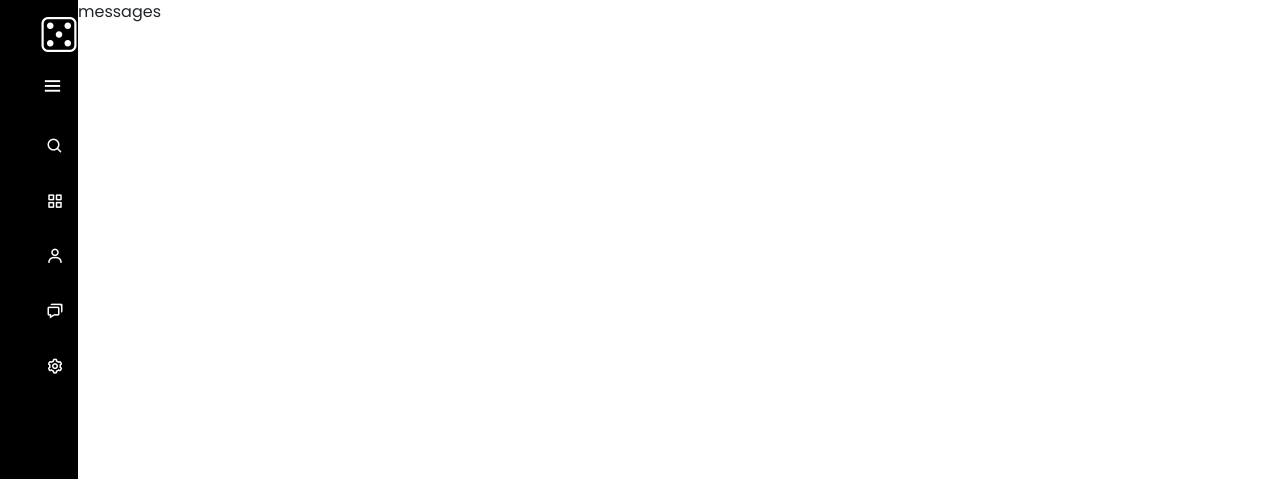
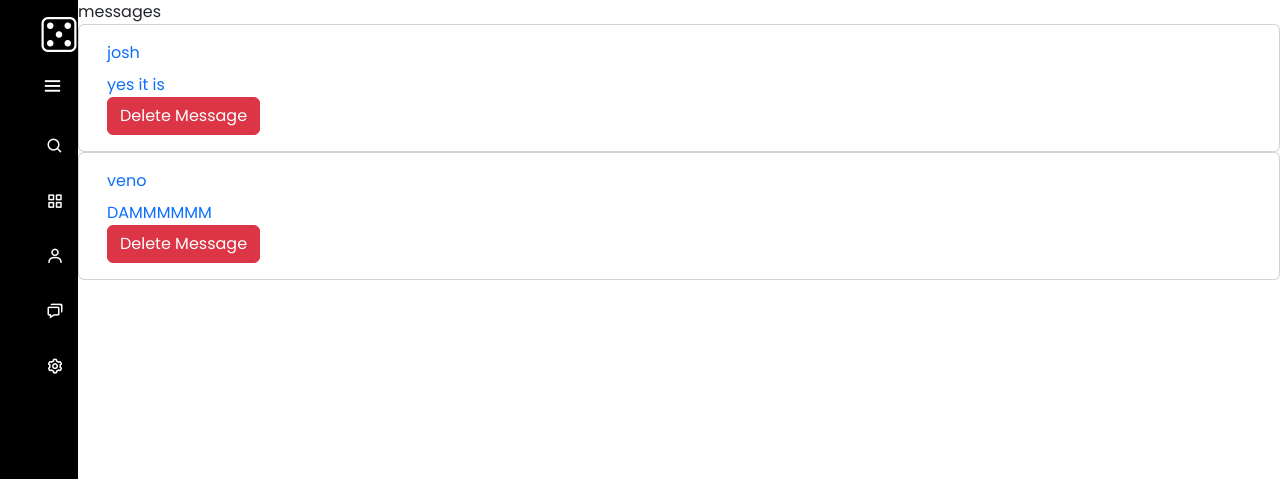
Before and after one commit to KaleighG/QuestHub, a Django app: page /messages/ in a window 1280 px wide. Shown: the top 479 px of the page. Run offline with Django 4.2, Linux system fonts and the light colour scheme; a user stored in the database is signed in; data comes from the database, SQL or seed files in the repository; both versions use the stored data as it was after the commit; some libraries are stand-ins or nearby versions.

Commit message:
displaying messages and delete

```diff
--- a/app/models.py
+++ b/app/models.py
@@ -29,3 +29,5 @@ class Message(models.Model):
     )
     message = models.CharField(max_length=250)
     date = models.DateTimeField(auto_now_add=True)
+    def __str__(self):
+        return f"{self.message}"
--- a/app/templates/message.html
+++ b/app/templates/message.html
@@ -1,4 +1,21 @@
-{% extends 'base.html' %} {% block title %}Messages{% endblock %}
-{% block content %}
+{% extends 'base.html' %} {% block content %}
 <div>messages</div>
+<div class="container-fluid">
+  <div class="row">
+    {% for other_user, message in messages.items %}
+    <a
+      href="{% url 'send_message' other_user.id %}"
+      class="link text-decoration-none"
+    >
+      <div class="card">
+        <div class="card-body">
+          <div class="card-title">{{ other_user }}</div>
+          <div class="card-text">{{ message }}</div>
+          <a href="{% url "delete_message" other_user.id %}" class="btn btn-danger">Delete Message</a>
+        </div>
+      </div>
+    </a>
+    {% endfor %}
+  </div>
+</div>
 {% endblock %}
--- a/app/templates/send_message.html
+++ b/app/templates/send_message.html
@@ -10,7 +10,7 @@
   {% else %}
   <div
     class="col text-end bg-primary"
-    style="padding: 2px; border-radius: 10px; width: fit-content; position: relative; left: 1260px;"
+    style="padding: 2px; border-radius: 10px; width: fit-content; position: relative; left: 1260px; color:white;"
   >
 
     {{ message.message }}
--- a/app/views.py
+++ b/app/views.py
@@ -4,6 +4,7 @@ from app.form import *
 from django.contrib.auth.decorators import login_required
 from django.contrib.auth.forms import PasswordChangeForm
 from app.models import *
+from django.db.models import Q
 
 # Create your views here.
 
@@ -12,17 +13,26 @@ def home(request):
     posts = Post.objects.all()
 
     if request.method == "POST":
-        searched = request.POST.get('searched')
+        searched = request.POST.get("searched")
         if searched:
             posts = Post.objects.filter(caption__icontains=searched)
 
     return render(request, "home.html", {"posts": posts})
 
 
-
 @login_required
 def messages(request):
-    return render(request, "message.html")
+    messages = Message.objects.filter(
+        Q(sender=request.user) | Q(recipient=request.user)
+    ).order_by("-date")
+    latest_messages = {}
+    for message in messages:
+        other_user = (
+            message.recipient if message.sender == request.user else message.sender
+        )
+        if other_user not in latest_messages:
+            latest_messages[other_user] = message
+    return render(request, "message.html", {"messages": latest_messages})
 
 
 def profile(request):
@@ -92,3 +102,14 @@ def send_message(request, recipient_id):
         "send_message.html",
         {"messages": messages, "recipientid": recipient_id},
     )
+
+
+def delete_message(request, recipient_id):
+    recipient = User.objects.get(id=recipient_id)
+    messages = Message.objects.filter(
+        Q(sender=request.user, recipient=recipient)
+        | Q(sender=recipient, recipient=request.user)
+    )
+    for message in messages:
+        message.delete()
+    return redirect('message')
--- a/config/urls.py
+++ b/config/urls.py
@@ -34,5 +34,6 @@ urlpatterns = [
     path("changepassword/", changepassword, name="changepassword"),
     path("create_post", create_post, name="create_post"),
     path("send_message/<int:recipient_id>/", send_message, name="send_message"),
+    path("delete_message/<int:recipient_id>/", delete_message, name="delete_message"),
     path("admin/", admin.site.urls),
 ] + static(settings.MEDIA_URL, document_root=settings.MEDIA_ROOT)
```
Also changed, not shown: app/migrations/0006_remove_userprofile_friends.py (added), db.sqlite3.
